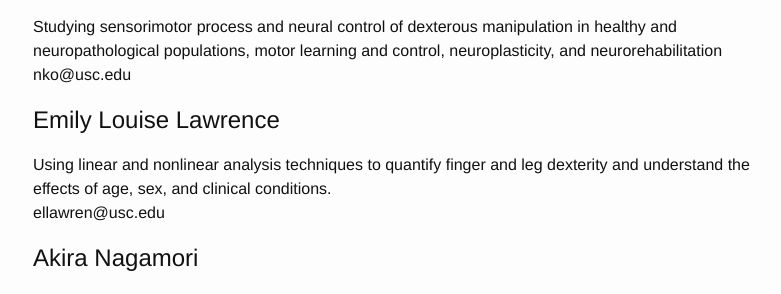
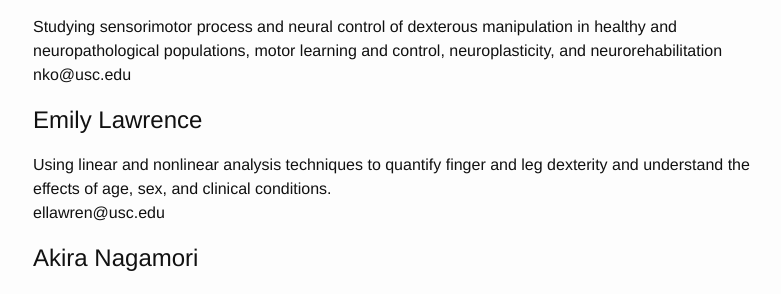
Before and after one commit to usc-bbdl/usc-bbdl.github.io, a Jekyll site: the page built from about.md, in a window 1280 px wide and 900 px high, scrolled down 1163 px. Shown: the part 154-448 px from the top of the window, without its empty margins (237-1018 px from the left). Built offline with Jekyll 4.4.1, drawn with Linux system fonts in a browser that asks for light colours.

Commit message:
Update about.md

```diff
--- a/about.md
+++ b/about.md
@@ -51,7 +51,7 @@ brian.cohn@usc.edu
 Studying sensorimotor process and neural control of dexterous manipulation in healthy and neuropathological populations, motor learning and control, neuroplasticity, and neurorehabilitation
 nko@usc.edu
 
-# Emily Louise Lawrence
+# Emily Lawrence
 Using linear and nonlinear analysis techniques to quantify finger and leg dexterity and understand the effects of age, sex, and clinical conditions.
 ellawren@usc.edu
 
```
